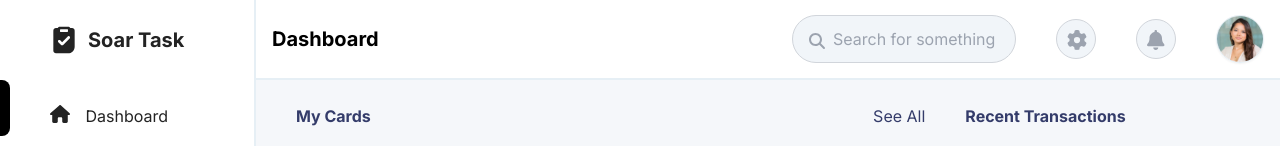
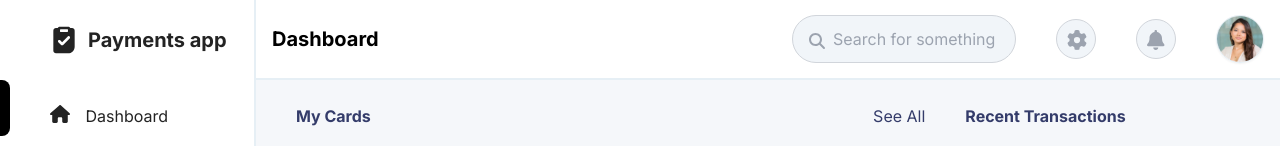
Before and after one commit to sssidharth/react-payments-app, a React (Create React App) app: page / in a window 1280 px wide. Shown: the top 146 px of the page. Built offline with nearby package versions, Linux system fonts and the light colour scheme; no server answers; data requests are answered from the project's data file.

Commit message:
Heading change

```diff
--- a/src/Components/Navigation/Sidebar.js
+++ b/src/Components/Navigation/Sidebar.js
@@ -139,7 +139,7 @@
         <div>
           <div className="p-6 flex items-center pl-12">
             <img className="size-8 mr-2" src={TasksIcon} alt="taskIcon" />
-            <h1 className="text-xl font-bold">Soar Task</h1>
+            <h1 className="text-xl font-bold">Payments app</h1>
             <FontAwesomeIcon
               onClick={toggleSidebar}
               icon={faClose}
```
